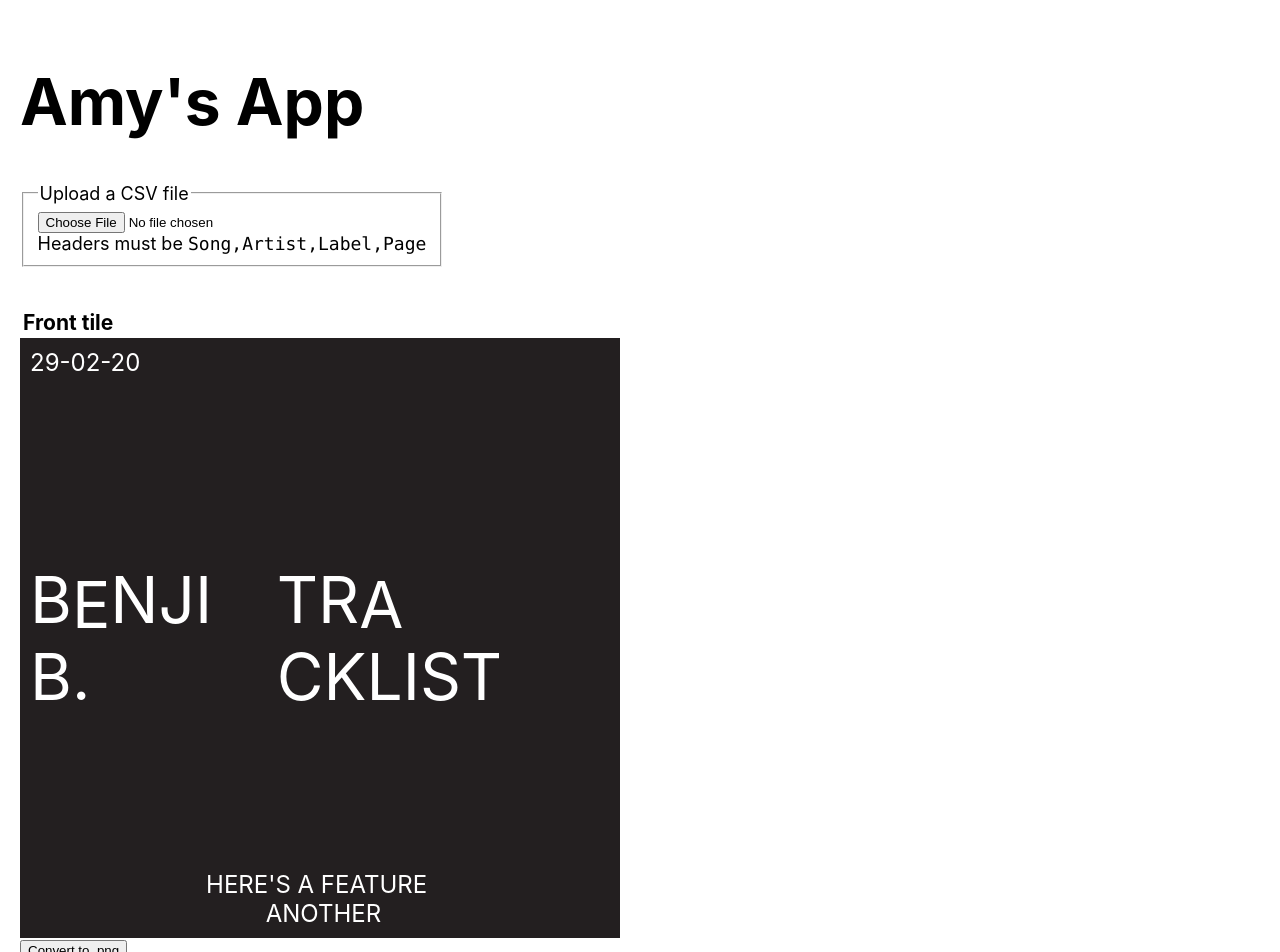
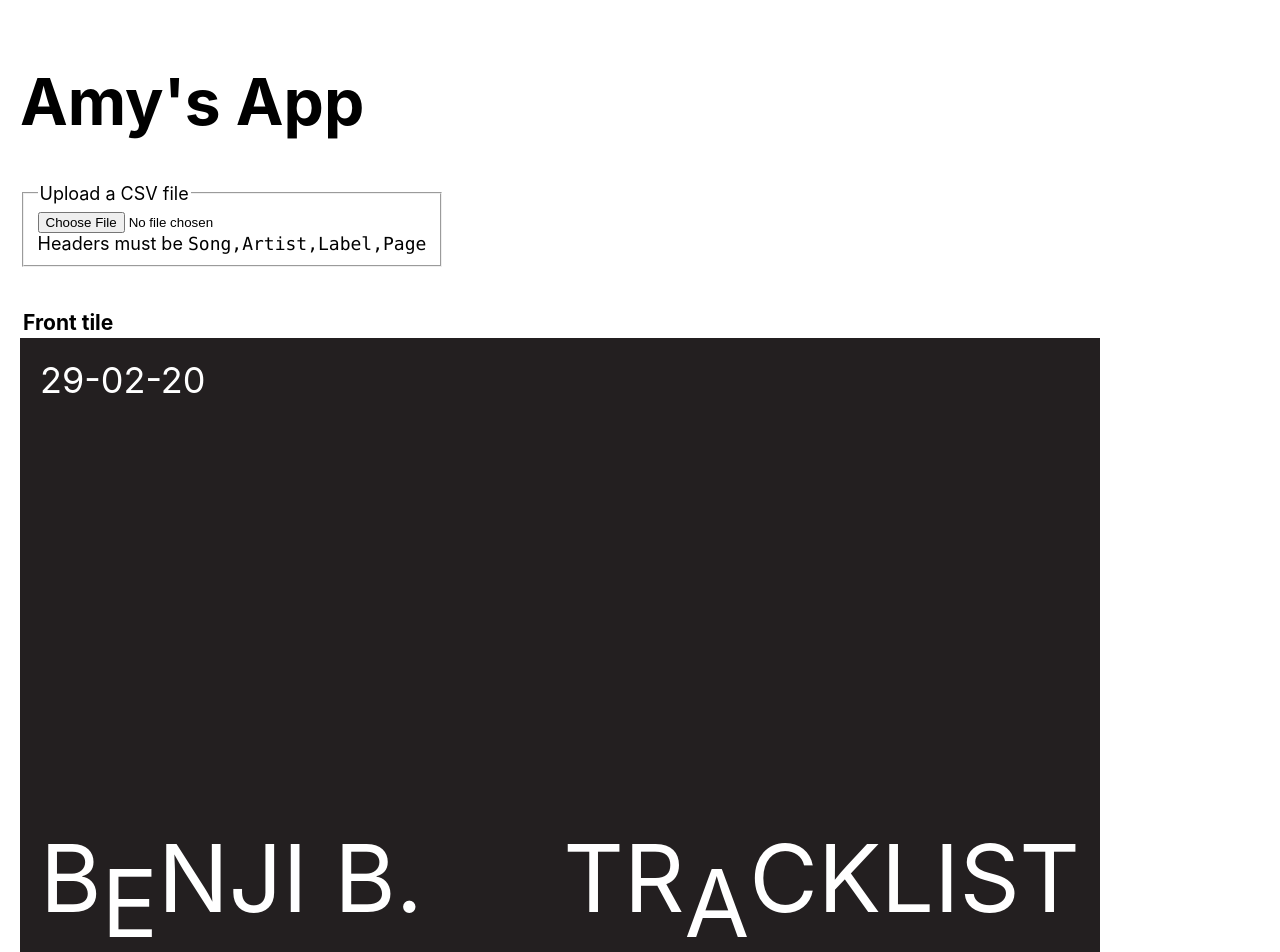
Before and after one commit to atomcorp/amys, a React (Create React App) app: page / in a window 1280 px wide. Shown: the top 952 px of the page. Built offline with nearby package versions, Linux system fonts and the light colour scheme.

Commit message:
conver to 1080

```diff
--- a/src/components/FrontTile/FrontTile.module.css
+++ b/src/components/FrontTile/FrontTile.module.css
@@ -1,6 +1,6 @@
 .container {
-  width: 600px;
-  height: 600px;
+  width: 1080px;
+  height: 1080px;
   background: #231f20;
   position: relative;
 }
@@ -17,39 +17,39 @@
 
 .drop {
   display: inline-block;
-  transform: translateY(5px);
+  transform: translateY(25px);
 }
 
 .date {
   margin: 0 auto auto 0;
-  padding: 10px;
-  font-size: 24px;
+  padding: 20px;
+  font-size: 36px;
 }
 
 .title {
-  font-size: 64px;
+  font-size: 94px;
   display: flex;
   justify-content: space-between;
   position: absolute;
   top: 50%;
   transform: translateY(-50%);
   width: 100%;
-  padding: 10px;
+  padding: 20px;
 }
 
 .features {
   margin: auto auto 0;
   white-space: pre;
-  font-size: 24px;
+  font-size: 36px;
   text-transform: uppercase;
-  padding: 10px;
+  padding: 20px;
   text-align: center;
 }
 
 .image {
   position: absolute;
-  width: 600px;
-  height: 600px;
+  width: 1080px;
+  height: 1080px;
   overflow: hidden;
 }
 
--- a/src/components/Tile/Tile.module.css
+++ b/src/components/Tile/Tile.module.css
@@ -1,6 +1,6 @@
 .container {
-  width: 600px;
-  height: 600px;
+  width: 1080px;
+  height: 1080px;
   text-align: right;
   display: flex;
   flex-direction: column;
@@ -11,16 +11,17 @@
 }
 
 .track {
-  padding: 0 20px 30px;
+  padding: 0 20px 40px;
   position: relative;
 }
 
 .track:last-child {
-  padding: 0 20px 10px;
+  padding: 0 20px 20px;
 }
 
 .main {
-  font-size: 24px;
+  font-size: 48px;
+  line-height: 1.2;
 }
 
 .song {
@@ -33,28 +34,28 @@
 
 .label {
   color: #fff;
-  font-size: 18px;
+  font-size: 36px;
   font-style: italic;
-  transform: translateY(-3px);
+  transform: translateY(-6px);
 }
 
 .image {
   position: absolute;
-  width: 600px;
-  height: 600px;
+  width: 1080px;
+  height: 1080px;
   overflow: hidden;
 }
 
 .image img {
   display: block;
-  mix-blend-mode: hard-light;
 }
 
 .overlay {
   position: absolute;
   width: 100%;
   height: 100%;
-  background: #49eb79;
+  background: #a7f397;
+  opacity: 0.4;
 }
 
 .showImg .song {
@@ -63,15 +64,15 @@
 
 .featureTitle {
   text-transform: uppercase;
-  font-size: 24px;
+  font-size: 48px;
   color: #fff;
-  padding: 0 20px 30px;
+  padding: 0 20px 40px;
   position: relative;
 }
 
 .drop {
   display: inline-block;
-  transform: translateY(5px);
+  transform: translateY(10px);
 }
 
 .tools {
```
Also changed, not shown: 1 other file (tests, documents, lock files or other folders).
